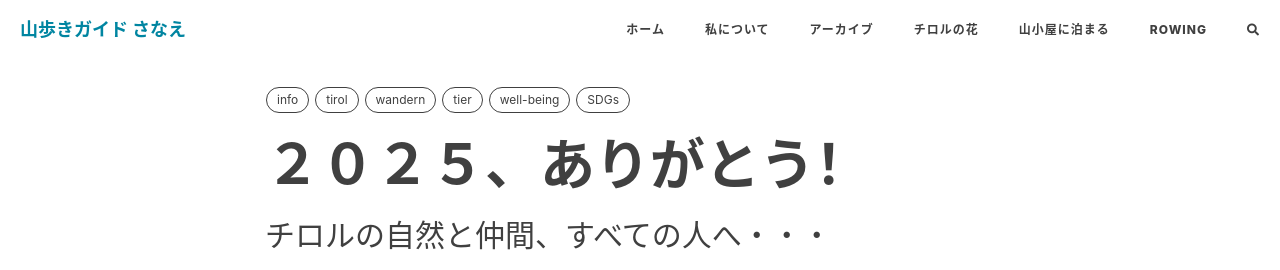
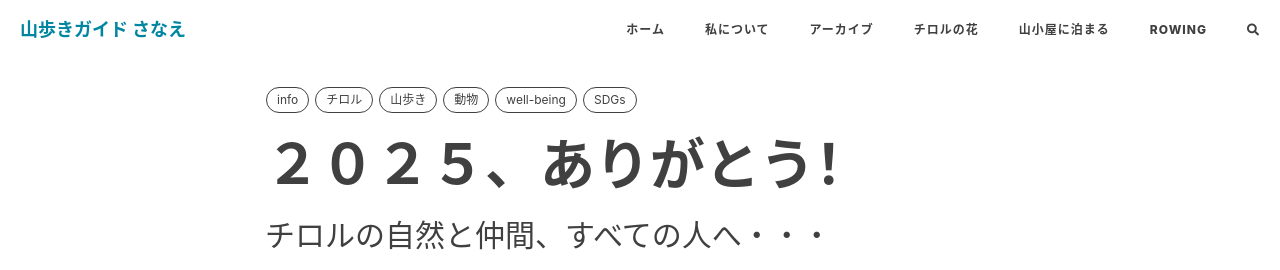
Before and after one commit to yamayagi/yamayagi.github.io, a Jekyll site: the page built from _posts/2025-12-31-tirol.md, in a window 1280 px wide and 900 px high. Shown: the top 270 px of the window. Built offline with Jekyll 4.4.1, drawn with Linux system fonts in a browser that asks for light colours; nearby versions of some CDN libraries; comment, search, counter and statistics services are not loaded.

Commit message:
Update 2025-12-31-tirol.md

```diff
--- a/_posts/2025-12-31-tirol.md
+++ b/_posts/2025-12-31-tirol.md
@@ -1,7 +1,7 @@
 ---
 title: ２０２５、ありがとう！
 subtitle: チロルの自然と仲間、すべての人へ・・・
-tags: [info,tirol, wandern,tier,well-being,SDGs]
+tags: [info,チロル,山歩き,動物,well-being,SDGs]
 ---
 
 # 感謝・・・
```
